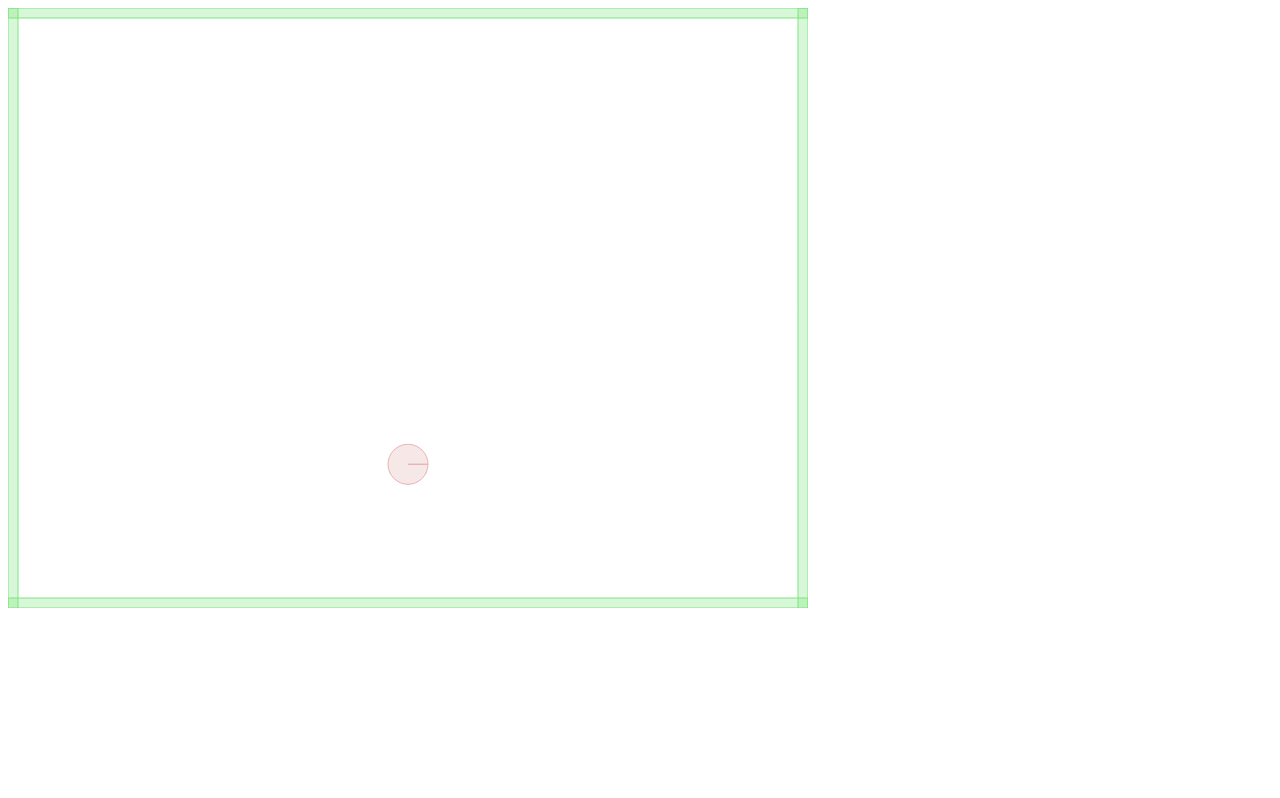
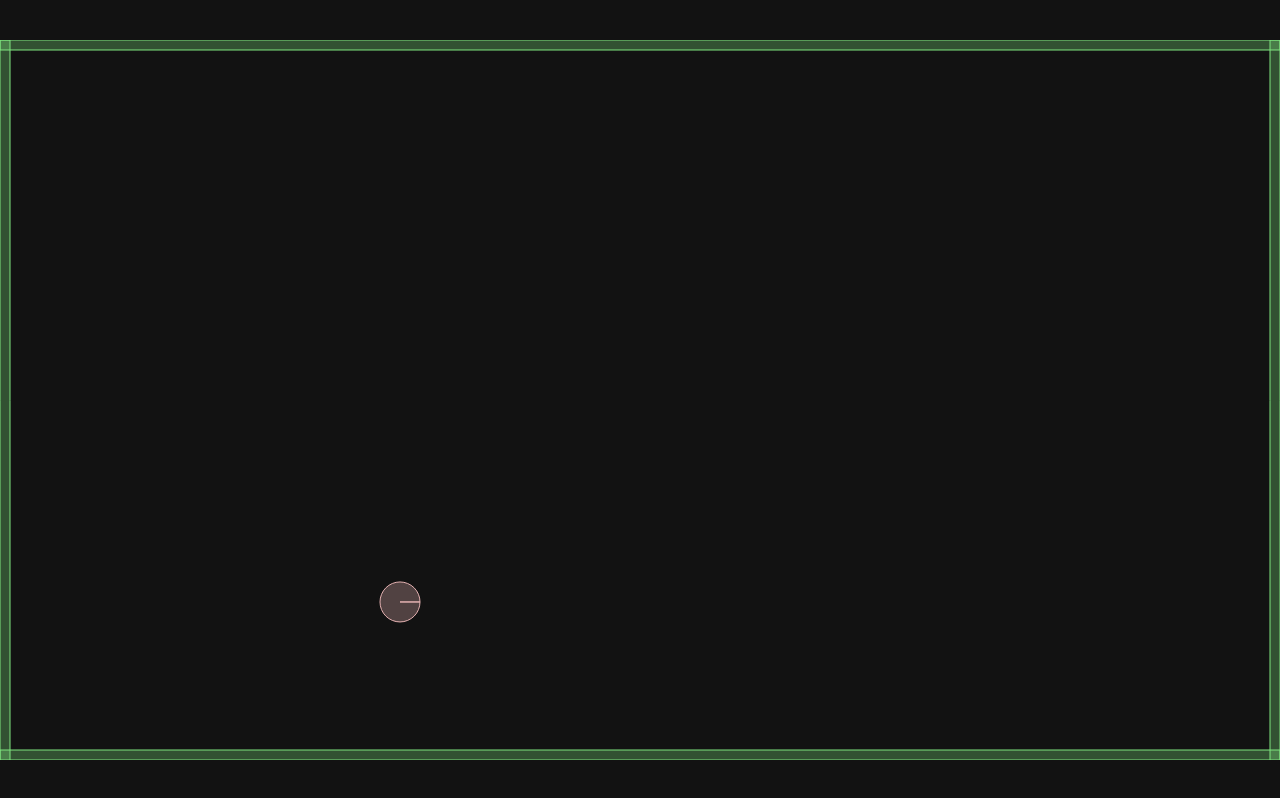
Before and after one commit to Finn-Anderson/BscHons-Web-Programming, a plain HTML site: page index.html in a window 1280 px wide. Drawn offline with Linux system fonts and the light colour scheme.

Commit message:
General visual setup

```diff
--- /dev/null
+++ b/css/main.css
@@ -0,0 +1,8 @@
+body {
+	display: flex;
+	height: 100vh;
+	margin: 0px;
+	justify-content: center;
+	align-items: center;
+	background-color: #121212;
+}
--- a/index.html
+++ b/index.html
@@ -1,11 +1,12 @@
 <!DOCTYPE html>
 <head>
 	<title>Finn's Web Game</title>
+	<link rel="stylesheet" href="css/main.css">
 
 	<script src="libraries/Box2dWeb-2.1.a.3.min.js"></script>
 </head>
 <body>
-	<canvas id="b2dcan" width="800" height="600"></canvas>
+	<canvas id="b2dcan"></canvas>
 </body>
 <script src="js/main.js"></script>
 <script src="js/world.js"></script>
--- a/js/main.js
+++ b/js/main.js
@@ -14,8 +14,7 @@ var b2PolygonShape = Box2D.Collision.Shapes.b2PolygonShape;
 var b2CircleShape = Box2D.Collision.Shapes.b2CircleShape;
 var b2DebugDraw = Box2D.Dynamics.b2DebugDraw;
 
-
-function CreateBox(density, friction, restitution, type, x, y, width, height, objid) {
+function CreateObject(density, friction, restitution, type, x, y, objid) {
 	var fixDef = new b2FixtureDef;
 	fixDef.density = density;
 	fixDef.friction = friction;
@@ -25,6 +24,12 @@ function CreateBox(density, friction, restitution, type, x, y, width, height, ob
 	bodyDef.type = type;
 	bodyDef.position.x = x / scale;
 	bodyDef.position.y = y / scale;
+
+	return [fixDef, bodyDef]
+}
+
+function CreateBox(density, friction, restitution, type, x, y, width, height, objid) {
+	var [fixDef, bodyDef] = CreateObject(density, friction, restitution, type, x, y, objid);
 
 	fixDef.shape = new b2PolygonShape;
 	fixDef.shape.SetAsBox(width/scale, height/scale);
@@ -36,15 +41,7 @@ function CreateBox(density, friction, restitution, type, x, y, width, height, ob
 }
 
 function CreateCircle(density, friction, restitution, type, x, y, r, objid) {
-	var fixDef = new b2FixtureDef;
-	fixDef.density = density;
-	fixDef.friction = friction;
-	fixDef.restitution = restitution;
-
-	var bodyDef = new b2BodyDef;
-	bodyDef.type = type;
-	bodyDef.position.x = x / scale;
-	bodyDef.position.y = y / scale;
+	var [fixDef, bodyDef] = CreateObject(density, friction, restitution, type, x, y, objid);
 
 	fixDef.shape = new b2CircleShape(r/scale);
 
--- a/js/world.js
+++ b/js/world.js
@@ -1,8 +1,11 @@
 'use strict'
 // Defining canvas and world
-var width = 800;
-var height = 600;
+var width = 1280;
+var height = 720;
 var scale = 30;
+
+document.getElementById("b2dcan").width = width;
+document.getElementById("b2dcan").height = height;
 
 var world = new b2World(
 	new b2Vec2(0,9.81),
```
